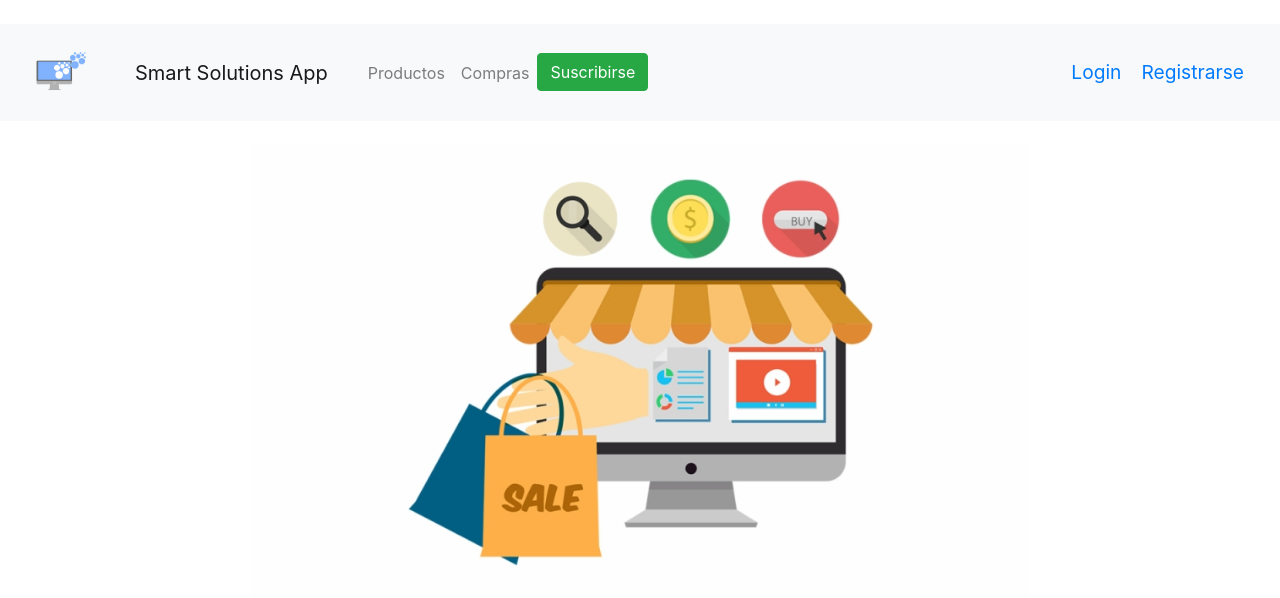
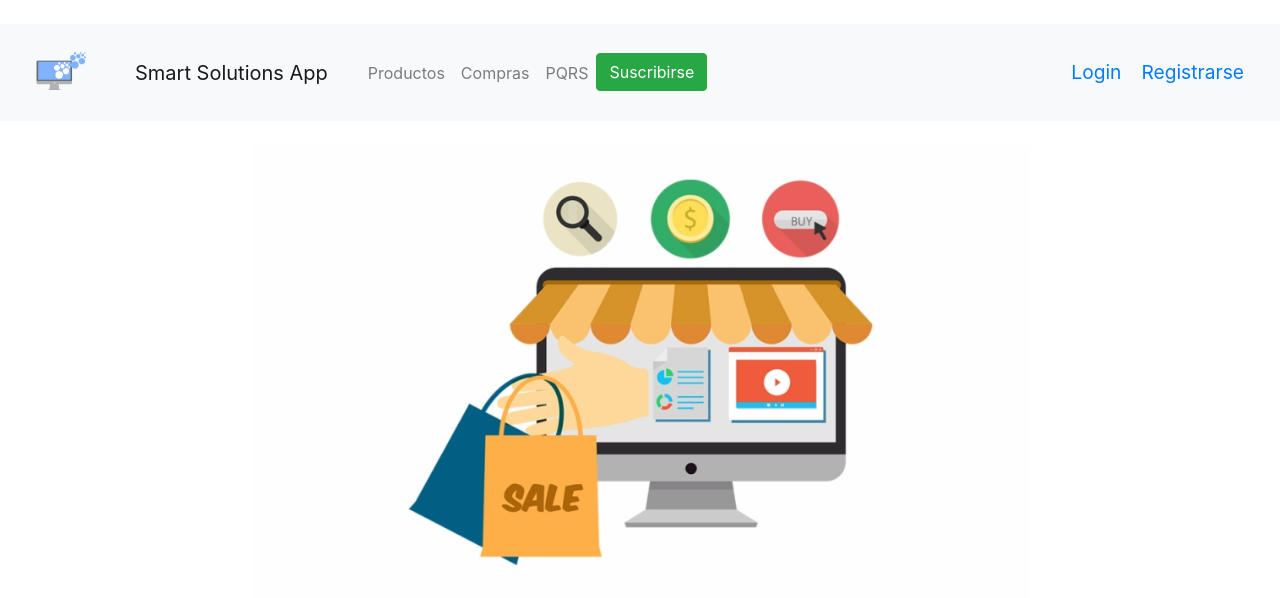
Before and after one commit to NicolasRinconD/autenticacion, a Django app: page / in a window 1280 px wide. Shown: the top 598 px of the page. Run offline with Django 3.2, Linux system fonts and the light colour scheme; some libraries are stand-ins or nearby versions.

Commit message:
index fix

```diff
--- a/autenticacion/templates/base.html
+++ b/autenticacion/templates/base.html
@@ -32,6 +32,9 @@
                 </li>
                 <li class="nav-item">
                     <a class="nav-link" href="/compra/">Compras</a>
+                </li>
+                <li class="nav-item">
+                    <a class="nav-link" href="/reclamos/">PQRS</a>
                 </li>
                 <li class="nav-item">
                    <a class="btn btn-success waves-effect waves-light"
```
